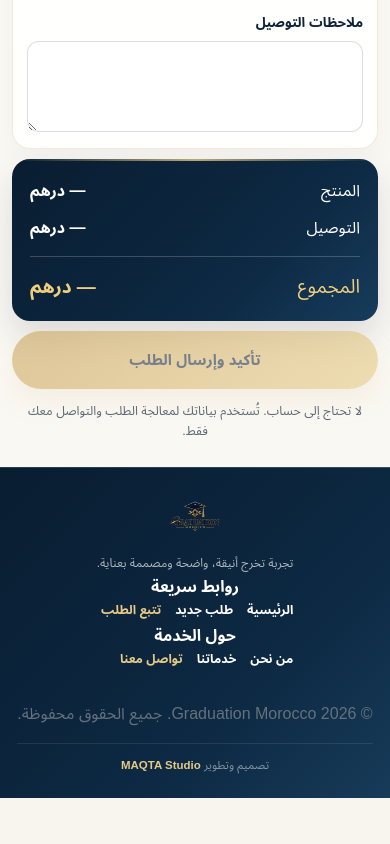
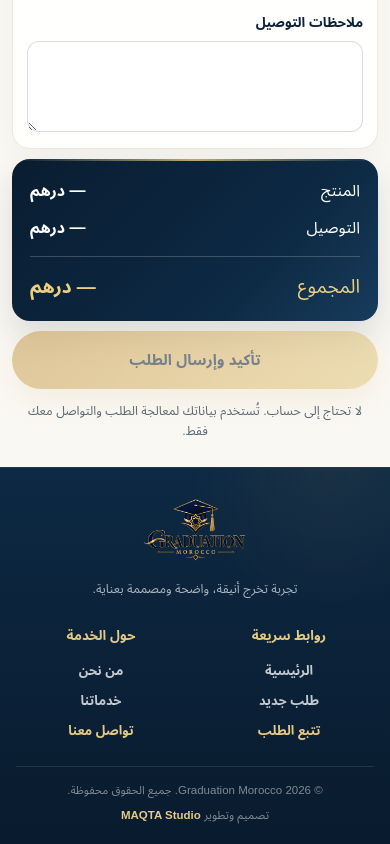
Before and after one commit to azar-pro/graduation_morocco_web, a Next.js app: page /order in a window 390 px wide. Shown: the part 2469-3313 px from the top of the page. Before the commit the page ends 3267 px from the top, so only its background shows below. Built offline with nearby package versions, Linux system fonts and the light colour scheme; no server answers; the database is empty.

Commit message:
Style professional branded footers and legal bar

```diff
--- a/app/globals.css
+++ b/app/globals.css
@@ -1401,3 +1401,237 @@
     font-size:11.5px;
   }
 }
+
+
+/* Professional footer redesign — 2026 legal + MAQTA Studio */
+.appFooter{
+  padding:0;
+  background:
+    radial-gradient(circle at 16% 0%,rgba(201,164,92,.08),transparent 28%),
+    linear-gradient(180deg,#0d2943 0%,#091b2e 100%);
+  border-top:1px solid rgba(229,201,135,.14);
+  text-align:initial;
+}
+.appFooterMain{
+  width:min(1180px,calc(100% - 48px));
+  margin:0 auto;
+  padding:52px 0 42px;
+  display:grid;
+  grid-template-columns:minmax(280px,1.4fr) minmax(150px,.7fr) minmax(170px,.8fr);
+  gap:46px;
+  align-items:start;
+}
+.appFooterBrandBlock{
+  display:grid;
+  justify-items:start;
+}
+.appFooterBrandBlock img{
+  width:210px;
+  height:92px;
+  object-fit:contain;
+  object-position:left center;
+}
+.appFooterBrandBlock p{
+  max-width:430px;
+  margin:12px 0 0;
+  color:rgba(255,255,255,.68);
+  font-size:14px;
+  line-height:1.8;
+}
+.appFooterColumn{
+  display:grid;
+  gap:14px;
+}
+.appFooterColumn>strong{
+  color:#e5c987;
+  font-size:14px;
+  letter-spacing:.01em;
+}
+.appFooterColumn nav{
+  display:grid;
+  justify-content:stretch;
+  gap:9px;
+  margin:0;
+}
+.appFooterColumn nav a{
+  color:rgba(255,255,255,.76)!important;
+  font-size:13.5px;
+  transition:color .18s ease,transform .18s ease;
+}
+.appFooterColumn nav a:hover{
+  color:#fff!important;
+  transform:translateX(-2px);
+}
+.appFooterBottom{
+  width:min(1180px,calc(100% - 48px));
+  margin:0 auto;
+  padding:18px 0 22px;
+  border-top:1px solid rgba(255,255,255,.10);
+  display:flex;
+  align-items:center;
+  justify-content:space-between;
+  gap:18px;
+}
+.appFooterBottom p{
+  margin:0!important;
+  color:rgba(255,255,255,.48)!important;
+  font-size:12px!important;
+}
+.appFooterCredit{
+  width:auto;
+  margin:0!important;
+  padding:0;
+  border:0;
+}
+.appFooterCredit span{
+  color:#e5c987;
+}
+
+.orderSiteFooter{
+  margin-top:0;
+  padding:0;
+  background:
+    radial-gradient(circle at 85% 0%,rgba(201,164,92,.07),transparent 28%),
+    linear-gradient(180deg,#0d2943 0%,#091b2e 100%);
+  border-top:1px solid rgba(229,201,135,.14);
+  color:#fff;
+  display:block;
+}
+.orderFooterMain{
+  width:min(920px,calc(100% - 48px));
+  margin:0 auto;
+  padding:42px 0 34px;
+  display:grid;
+  grid-template-columns:minmax(250px,1.35fr) minmax(140px,.7fr) minmax(140px,.7fr);
+  gap:38px;
+  align-items:start;
+}
+.orderFooterBrand{
+  display:grid;
+  justify-items:start;
+  gap:6px;
+}
+.orderFooterBrand img{
+  width:180px;
+  height:78px;
+  object-fit:contain;
+  object-position:left center;
+}
+.orderFooterBrand p{
+  max-width:320px;
+  margin:5px 0 0;
+  color:rgba(255,255,255,.66);
+  font-size:12.5px;
+  line-height:1.75;
+}
+.orderFooterColumn{
+  display:grid;
+  gap:12px;
+}
+.orderFooterColumn>strong{
+  color:#e5c987;
+  font-size:13.5px;
+}
+.orderFooterColumn nav{
+  display:grid;
+  gap:8px;
+  font-size:13px;
+}
+.orderFooterColumn nav a{
+  color:rgba(255,255,255,.76);
+}
+.orderFooterColumn nav a:hover{
+  color:#fff;
+}
+.orderFooterBottom{
+  width:min(920px,calc(100% - 48px));
+  margin:0 auto;
+  padding:16px 0 19px;
+  border-top:1px solid rgba(255,255,255,.10);
+  display:flex;
+  align-items:center;
+  justify-content:space-between;
+  gap:18px;
+}
+.orderFooterBottom p{
+  margin:0;
+  color:rgba(255,255,255,.48);
+  font-size:11.5px;
+}
+.orderFooterCredit{
+  grid-column:auto;
+  width:auto;
+  margin:0;
+  padding:0;
+  border:0;
+  text-align:initial;
+}
+.orderFooterCredit span{
+  color:#e5c987;
+}
+
+@media(max-width:760px){
+  .appFooterMain{
+    width:min(100% - 32px,560px);
+    padding:34px 0 28px;
+    grid-template-columns:1fr 1fr;
+    gap:28px 20px;
+  }
+  .appFooterBrandBlock{
+    grid-column:1/-1;
+    justify-items:center;
+    text-align:center;
+  }
+  .appFooterBrandBlock img{
+    width:178px;
+    height:78px;
+    object-position:center;
+  }
+  .appFooterBrandBlock p{
+    max-width:330px;
+    font-size:13px;
+  }
+  .appFooterColumn{
+    text-align:center;
+  }
+  .appFooterColumn nav{
+    justify-items:center;
+  }
+  .appFooterBottom{
+    width:min(100% - 32px,560px);
+    padding:15px 0 calc(86px + env(safe-area-inset-bottom));
+    flex-direction:column;
+    text-align:center;
+    gap:7px;
+  }
+
+  .orderFooterMain{
+    width:min(100% - 32px,560px);
+    padding:30px 0 24px;
+    grid-template-columns:1fr 1fr;
+    gap:24px 18px;
+  }
+  .orderFooterBrand{
+    grid-column:1/-1;
+    justify-items:center;
+    text-align:center;
+  }
+  .orderFooterBrand img{
+    width:160px;
+    height:70px;
+    object-position:center;
+  }
+  .orderFooterColumn{
+    text-align:center;
+  }
+  .orderFooterColumn nav{
+    justify-items:center;
+  }
+  .orderFooterBottom{
+    width:min(100% - 32px,560px);
+    padding:14px 0 18px;
+    flex-direction:column;
+    text-align:center;
+    gap:6px;
+  }
+}
```
